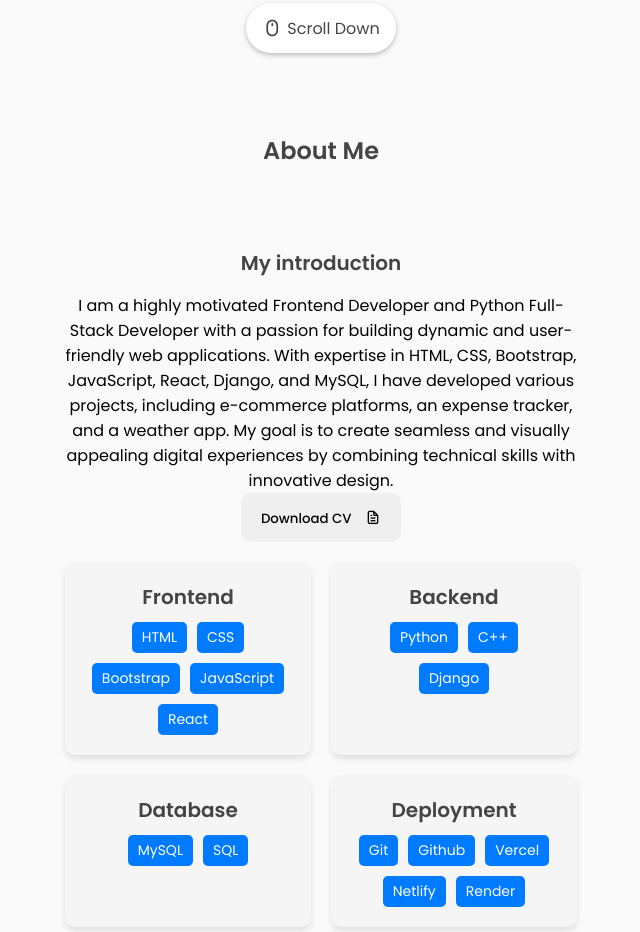
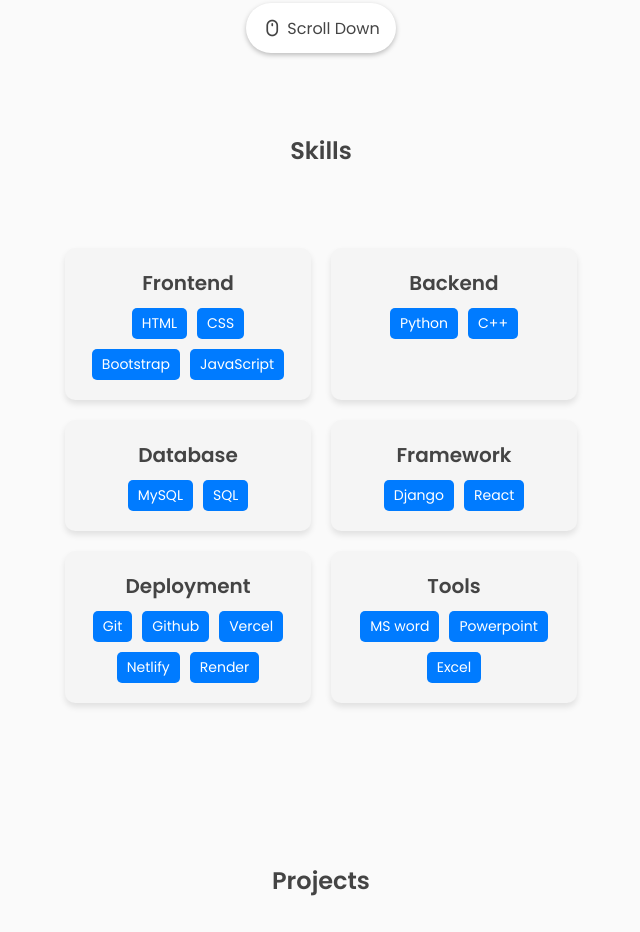
Before and after one commit to sivabharathi1166/Portfolio, a plain HTML site: page index.html in a window 1280 px wide. Shown: the part 747-1679 px from the top of the page, without its empty margins (319-959 px from the left). Drawn offline with nearby package versions, Linux system fonts and the light colour scheme.

Commit message:
Update index.html

```diff
--- a/index.html
+++ b/index.html
@@ -100,21 +100,9 @@
        <!-- -------------- ABOUT BOX ---------------- -->
        <section class="section" id="about">
           <div class="top-header">
-            <h1>About Me</h1>
+            <h1>Skills</h1>
           </div>
           <div class="row">
-            <div class="col">
-                <div class="about-info">
-                    <h3>My introduction</h3>
-                    <p>I am a highly motivated Frontend Developer and Python Full-Stack Developer with a passion for building dynamic and user-friendly web applications. With expertise in HTML, CSS, Bootstrap, JavaScript, React, Django, and MySQL, I have developed various projects, including e-commerce platforms, an expense tracker, and a weather app. My goal is to create seamless and visually appealing digital experiences by combining technical skills with innovative design.
-                    </p>
-                    <div class="about-btn">
-                        <a href="assets/downloads/resume.pdf" download="Sivabharathi_Resume.pdf">
-                            <button class="btn">Download CV <i class="uil uil-file-alt"></i></button>
-                        </a>
-                    </div>
-                </div>
-            </div>
             <div class="col">
                 <div class="skills-box">
                     <div class="skills-header">
@@ -125,7 +113,6 @@
                         <span>CSS</span>
                         <span>Bootstrap</span>
                         <span>JavaScript</span>
-                        <span>React</span>
                     </div>
                 </div>
                 <div class="skills-box">
@@ -135,7 +122,6 @@
                     <div class="skills-list">
                         <span>Python</span>
                         <span>C++</span>
-                        <span>Django</span>
                     </div>
                 </div>
                 <div class="skills-box">
@@ -149,6 +135,15 @@
                 </div>
                 <div class="skills-box">
                     <div class="skills-header">
+                        <h3>Framework</h3>
+                    </div>
+                    <div class="skills-list">
+                        <span>Django</span>
+                        <span>React</span>
+                    </div>
+                </div>
+                <div class="skills-box">
+                    <div class="skills-header">
                         <h3>Deployment</h3>
                     </div>
                     <div class="skills-list">
@@ -157,6 +152,16 @@
                         <span>Vercel</span>
                         <span>Netlify</span>
                         <span>Render</span>
+                    </div>
+                </div>
+                <div class="skills-box">
+                    <div class="skills-header">
+                        <h3>Tools</h3>
+                    </div>
+                    <div class="skills-list">
+                        <span>MS word</span>
+                        <span>Powerpoint</span>
+                        <span>Excel</span>
                     </div>
                 </div>
             </div>
```
